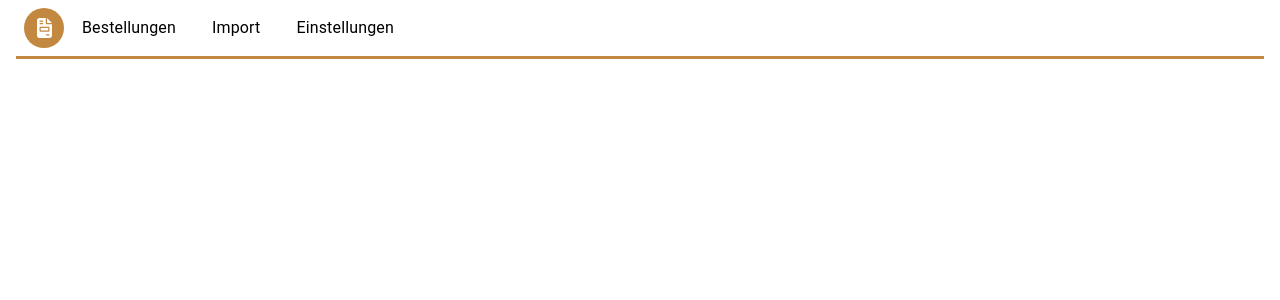
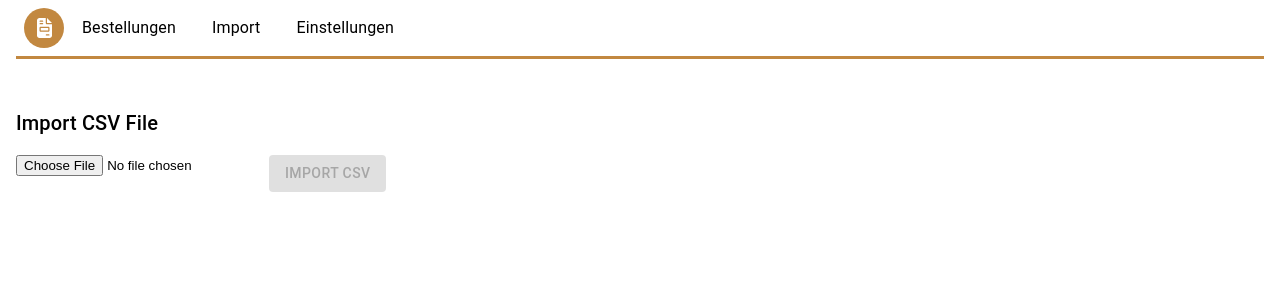
Before and after one commit to Daerhard/invoice-management-system-frontend, a React (Create React App) app: page /import in a window 1280 px wide. Shown: the top 300 px of the page. Built offline with nearby package versions, Linux system fonts and the light colour scheme.

Commit message:
Small adjustments

```diff
--- a/src/api/generated/Schemas/cardId.ts
+++ b/src/api/generated/Schemas/cardId.ts
@@ -12,5 +12,5 @@ export interface CardId {
   /** Konami set identifier of the card. */
   konamiSet: string;
   /** Unique card number within the Konami set. */
-  number: number;
+  number: string;
 }
--- /dev/null
+++ b/src/components/import/CSVImportComponent.tsx
@@ -0,0 +1,71 @@
+import React, { useState } from 'react';
+import { Button, Typography, CircularProgress } from '@mui/material';
+import { ImportCSVDataBody } from '../../api/generated/Schemas'
+import { importCSVData } from '../../api/generated/csvimport'
+
+
+const CSVImportComponent = () => {
+    const [file, setFile] = useState<File | null>(null);
+    const [loading, setLoading] = useState(false);
+    const [message, setMessage] = useState<string>('');
+    const [error, setError] = useState<string>('');
+
+    // Handle file selection
+    const handleFileChange = (e: React.ChangeEvent<HTMLInputElement>) => {
+        const selectedFile = e.target.files ? e.target.files[0] : null;
+        if (selectedFile && selectedFile.type === 'text/csv') {
+            setFile(selectedFile);
+            setError('');
+        } else {
+            setError('Please select a valid CSV file.');
+        }
+    };
+
+    // Handle file import
+    const handleImportCSV = async () => {
+        if (!file) {
+            setError('Please select a CSV file first.');
+            return;
+        }
+
+        setLoading(true);
+        const formData: ImportCSVDataBody = {
+            file: file
+        };
+
+        try {
+            const response = await importCSVData(formData);
+            setLoading(false);
+            setMessage('File uploaded successfully!');
+            // Optionally handle the response here if needed
+        } catch (err) {
+            setLoading(false);
+            setError('Failed to upload the file. Please try again.');
+        }
+    };
+
+    return (
+        <div>
+            <Typography variant="h6">Import CSV File</Typography>
+            <input
+                type="file"
+                accept=".csv"
+                onChange={handleFileChange}
+                style={{ marginBottom: '1rem' }}
+            />
+            {error && <Typography color="error">{error}</Typography>}
+            <Button
+                variant="contained"
+                color="primary"
+                onClick={handleImportCSV}
+                disabled={loading || !file}
+                style={{ marginTop: '1rem' }}
+            >
+                {loading ? <CircularProgress size={24} /> : 'Import CSV'}
+            </Button>
+            {message && <Typography color="primary" style={{ marginTop: '1rem' }}>{message}</Typography>}
+        </div>
+    );
+};
+
+export default CSVImportComponent;
--- /dev/null
+++ b/src/components/statistic/Statistic.tsx
@@ -0,0 +1,16 @@
+import { useAtom } from 'jotai/index'
+import { cardmarketOrdersAtom } from '../../store/Global'
+
+
+export default function Statistic() {
+    const [cardmarketOrders] = useAtom(cardmarketOrdersAtom)
+
+    const ordersTotalValue = cardmarketOrders.map((order) => order.total_value)
+
+
+    return (
+        <div>
+
+        </div>
+    )
+}
--- a/src/containers/cardmarketOrders/CardmarketOrders.tsx
+++ b/src/containers/cardmarketOrders/CardmarketOrders.tsx
@@ -16,12 +16,13 @@ import CreatePDFInvoicesByDateRange from '../../components/cardmarketOrders/Crea
 import dayjs from 'dayjs'
 import useCardmarketOrders from '../../api/hooks/useCardmarketOrders'
 import useCustomers from '../../api/hooks/useCustomers'
+import Statistic from '../../components/statistic/Statistic'
 
 export default function CardmarketOrders() {
-    const [cardmarketOrders] = useAtom(cardmarketOrdersAtom)
     useCardmarketOrders()
     useCustomers()
 
+    const [cardmarketOrders] = useAtom(cardmarketOrdersAtom)
     const [customerSelect] = useAtom(customerSelectAtom)
     const [cardmarketOrderSelect] = useAtom(cardmarketOrderSelectAtom)
     const [startDateSelect] = useAtom(startDateSelectAtom)
@@ -61,6 +62,7 @@ export default function CardmarketOrders() {
                     </Stack>
                     <DateRangeFilter/>
                     <CreatePDFInvoicesByDateRange/>
+                    <Statistic></Statistic>
                 </Stack>
                     <List dense>
                         <Grid2 container direction='row' justifyContent='space-between' marginBottom='0.5rem' >
--- a/src/containers/import/Import.tsx
+++ b/src/containers/import/Import.tsx
@@ -1,4 +1,5 @@
 import { Box } from '@mui/material'
+import CSVImportComponent from '../../components/import/CSVImportComponent'
 
 
 export default function Import(){
@@ -7,8 +8,7 @@ export default function Import(){
 
     return (
         <Box style={{ width:'100%' }}>
-
-
+            <CSVImportComponent></CSVImportComponent>
         </Box>
     )
 }
```
Also changed, not shown: openapi/openapi.yml (+4 -5 lines).
